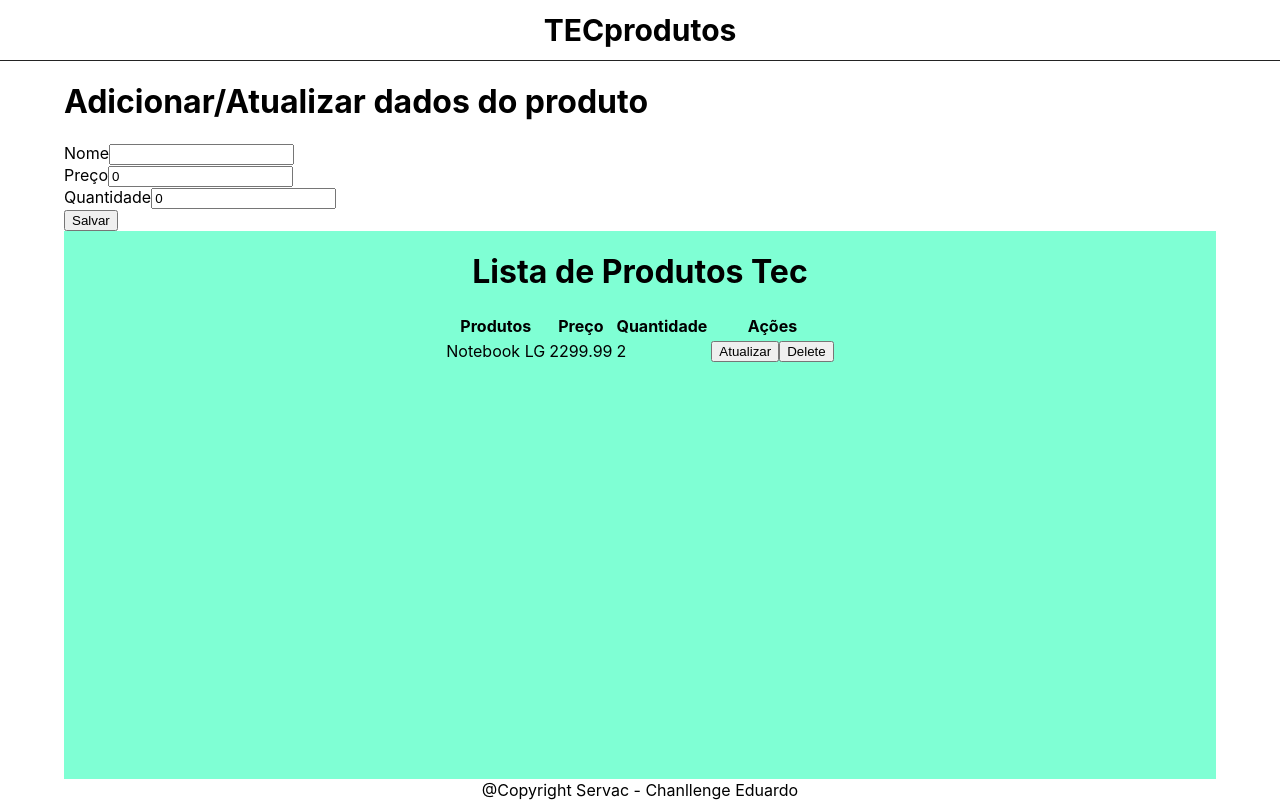
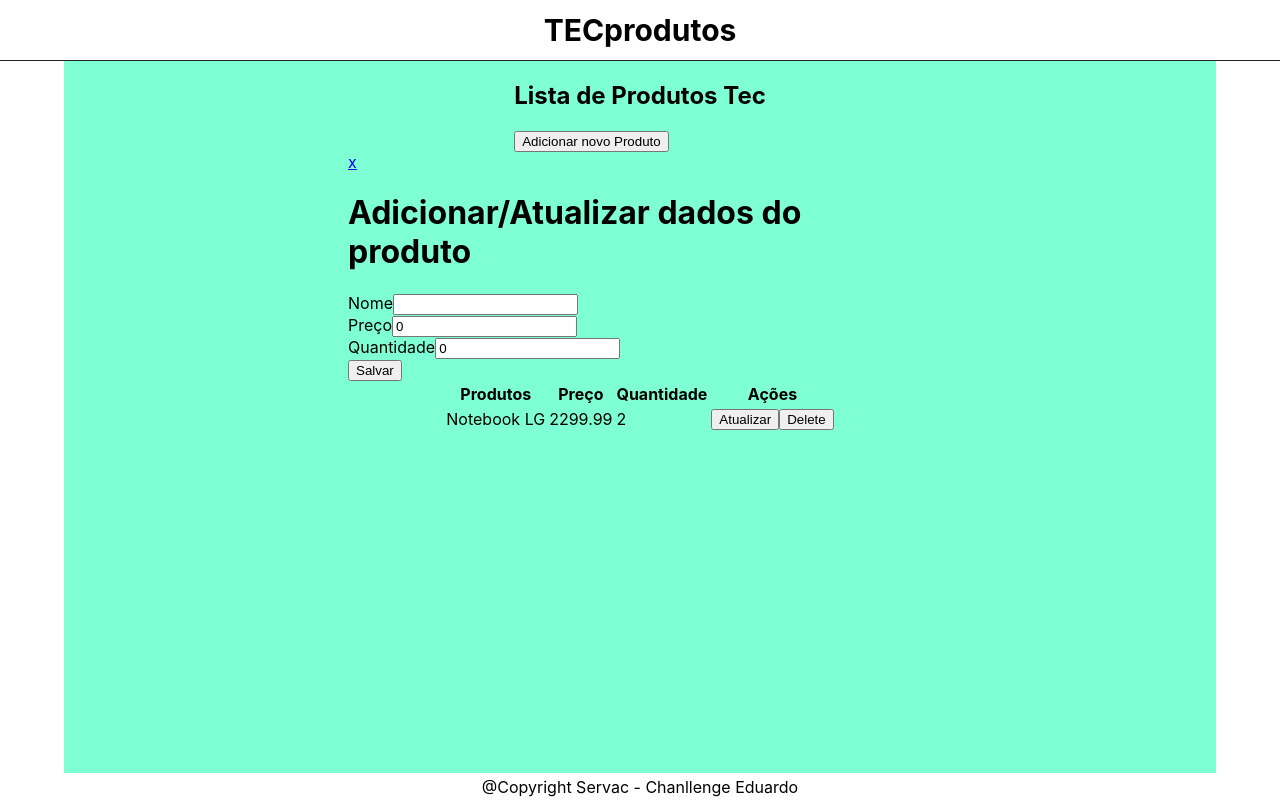
Before and after one commit to KewtonV/chanllenge-Eduardo, a React (Create React App) app in the folder products/: page / in a window 1280 px wide. Built offline with nearby package versions, Linux system fonts and the light colour scheme.

Commit message:
relocating Addproduct to Dashboard

```diff
--- a/products/src/App.tsx
+++ b/products/src/App.tsx
@@ -3,7 +3,6 @@ import React from 'react';
 import HeaderComponent from './components/header'
 import FooterComponent from './components/footer'
 import Dashboard from './pages/dashboard'
-import AddProduct from './pages/addProduct'
 
 import './app.css'
 
@@ -11,7 +10,6 @@ function App() {
   return (
     <div id="app">
       <HeaderComponent />
-      <AddProduct />
       <Dashboard />
       <FooterComponent />
     </div>
--- a/products/src/pages/dashboard/index.tsx
+++ b/products/src/pages/dashboard/index.tsx
@@ -1,8 +1,9 @@
 import React from 'react'
 import { useDispatch, useSelector } from 'react-redux'
+
+import AddProduct from '../addProduct'
 import { Product } from '../../models/product'
-import { clickUpdateProduct, removeProduct } from '../../store/products/action'
-
+import { clickCreateProduct, clickUpdateProduct, removeProduct } from '../../store/products/action'
 import { ProductsState } from '../../store/products/reducers'
 
 import './dashboard.css'
@@ -16,6 +17,10 @@ export default function Dashboard() {
         dispatch(clickUpdateProduct(product))
     }
 
+    function handleClickCreate(){
+        dispatch(clickCreateProduct())
+    }
+
     function handleClickRemove(product: Product){
         console.log(product)
         dispatch(removeProduct(product))
@@ -23,7 +28,19 @@ export default function Dashboard() {
 
     return (
         <div id="dashboard">
-            <h1>Lista de Produtos Tec</h1>
+            <div className="title">
+                <h2>Lista de Produtos Tec</h2>
+                <a href="#modal">
+                    <button onClick={handleClickCreate}>Adicionar novo Produto
+                    </button>
+                </a>
+            </div>
+            <div id="modal" className="modal">
+                <div>
+                    <a href="#fechar" title="Fechar" className="fechar">x</a>
+                    <AddProduct />
+                </div>
+            </div>
             <table>
                 <thead>
                 <tr>
```
